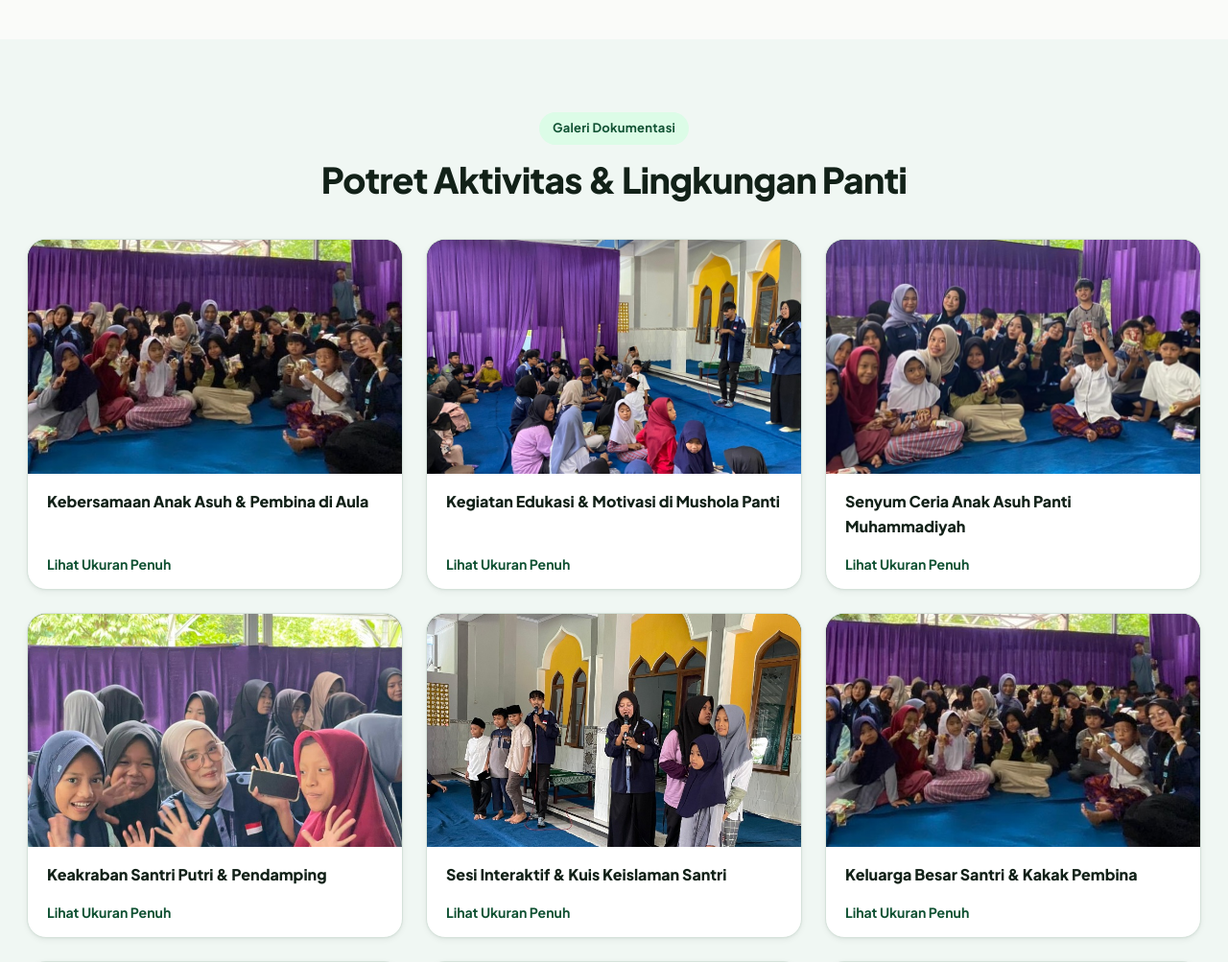
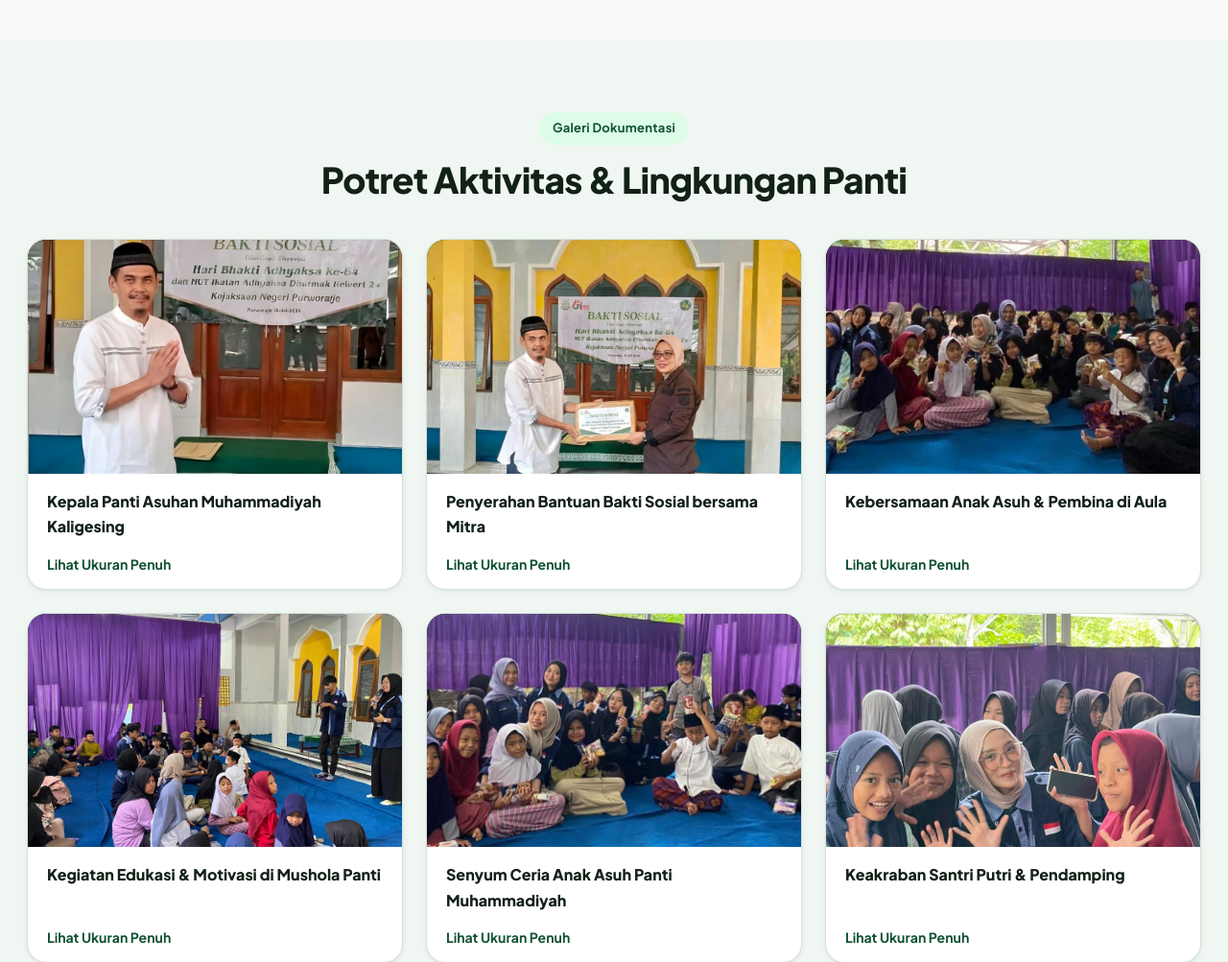
Before and after one commit to JundyAlka/pantiasuhan-kaligesing, a WordPress theme: template panti-muhammadiyah-kaligesing/page-facilities.php in a window 1280 px wide. Shown: the part 2383-3386 px from the top of the page at 96% size. Run offline with PHP 8.4 and a stand-in for WordPress, Linux system fonts and the light colour scheme; the site name, menu and one post (Sample post) are stand-ins, and other content is empty; some libraries are stand-ins or nearby versions.

Commit message:
Add Kepala Panti & Bakti Sosial photos to theme, gallery, and README

```diff
--- a/panti-muhammadiyah-kaligesing/front-page.php
+++ b/panti-muhammadiyah-kaligesing/front-page.php
@@ -39,6 +39,7 @@ $anak_ceria_potret    = pmk_get_image_url( '', 'anak-ceria-potret.jpg' );
 $anak_edukasi_mushola = pmk_get_image_url( '', 'anak-edukasi-mushola.jpg' );
 $anak_kuis_mushola    = pmk_get_image_url( '', 'anak-kuis-mushola.jpg' );
 $anak_pembinaan_aula  = pmk_get_image_url( '', 'anak-pembinaan-aula.jpg' );
+$bakti_sosial_kepala  = pmk_get_image_url( '', 'bakti-sosial-kepala.jpg' );
 
 $hero_bg_slides = array(
 	array(
@@ -170,6 +171,10 @@ $orbit_pool = array(
 	array(
 		'img' => $photo_1,
 		'tag' => 'Bakti Sosial Panti',
+	),
+	array(
+		'img' => $bakti_sosial_kepala,
+		'tag' => 'Penyerahan Amanah Bakti Sosial',
 	),
 );
 ?>
--- a/panti-muhammadiyah-kaligesing/page-about.php
+++ b/panti-muhammadiyah-kaligesing/page-about.php
@@ -10,7 +10,7 @@
 get_header();
 
 $hero_about   = pmk_get_image_url( '', 'anak-kebersamaan-1.jpg' );
-$kepala_photo = pmk_get_image_url( 'pmk_img_kepala', 'photo-8.jpg' );
+$kepala_photo = pmk_get_image_url( 'pmk_img_kepala', 'kepala-panti.jpg' );
 $visi_bg      = pmk_get_image_url( '', 'anak-edukasi-mushola.jpg' );
 ?>
 
--- a/panti-muhammadiyah-kaligesing/page-facilities.php
+++ b/panti-muhammadiyah-kaligesing/page-facilities.php
@@ -53,6 +53,14 @@ $facilities = array(
 );
 
 $extra_docs = array(
+	array(
+		'title' => 'Kepala Panti Asuhan Muhammadiyah Kaligesing',
+		'img'   => pmk_get_image_url( '', 'kepala-panti.jpg' ),
+	),
+	array(
+		'title' => 'Penyerahan Bantuan Bakti Sosial bersama Mitra',
+		'img'   => pmk_get_image_url( '', 'bakti-sosial-kepala.jpg' ),
+	),
 	array(
 		'title' => 'Kebersamaan Anak Asuh & Pembina di Aula',
 		'img'   => pmk_get_image_url( '', 'anak-kebersamaan-1.jpg' ),
```
Also changed, not shown: panti-muhammadiyah-kaligesing/assets/images/photos/bakti-sosial-kepala.jpg (added), panti-muhammadiyah-kaligesing/assets/images/photos/kepala-panti.jpg (added), 2 other files.
